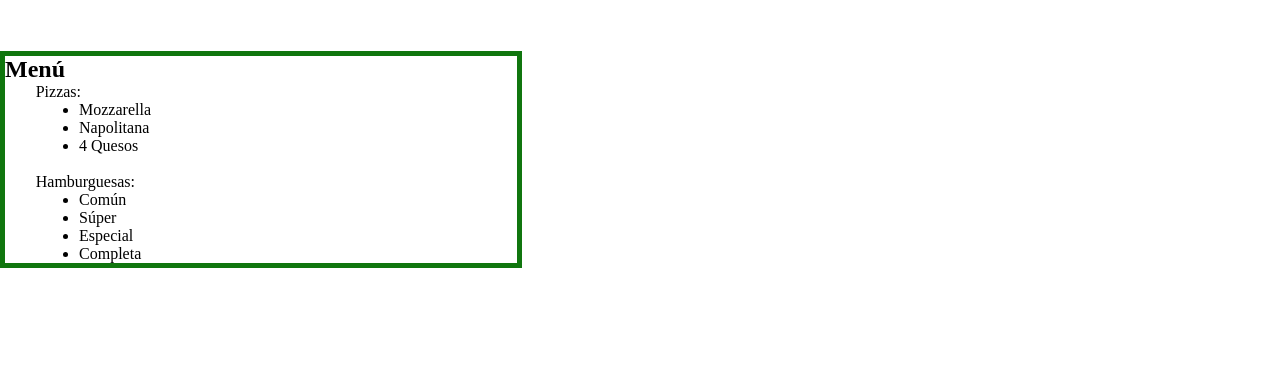
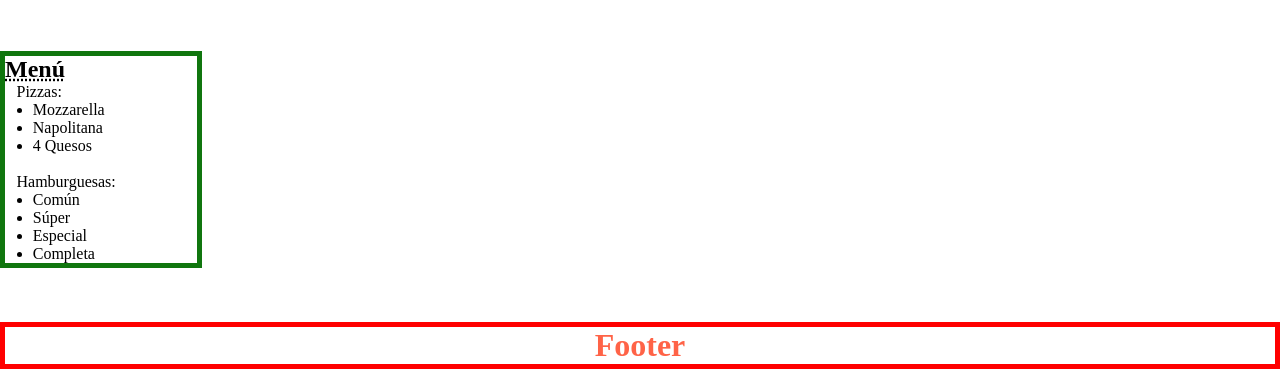
Before and after one commit to LucasMira7/TrabajosPracticos, a plain HTML site: page CLase -3/Etiquetas.html in a window 1280 px wide. Shown: the part 562-931 px from the top of the page. Before the commit the page ends 830 px from the top, so only its background shows below. Drawn offline with Linux system fonts and the light colour scheme.

Commit message:
sigo practicando

```diff
--- a/CLase -3/Etiquetas.html
+++ b/CLase -3/Etiquetas.html
@@ -58,9 +58,11 @@
 
         </fieldset>
     </aside>
-
+    <br>
+    <br>
+    <br>
     <footer class="textocentrado textorojo">
-        <h1></h1>
+        <h1>Footer</h1>
     </footer>
 
 </body>
--- a/CLase -3/style.css
+++ b/CLase -3/style.css
@@ -42,18 +42,25 @@ fieldset>section>article>a:hover{
 /*#####################################################################*/
 
 
-/*##################### Listas ###################*/
+/*##################### Menú ###################*/
 #Menu{
     border: 5px solid rgb(16, 118, 14);
-    width: 40%;
+    width: 15%;
 }
 
 #Menu:hover{
     font-size: xx-large;
+    width: 30%;
 }
+
+#Menu>h1{
+    text-decoration: underline dotted;
+}
+
 aside>fieldset>ul{
     margin-left: 6%;
 }
+
 aside>fieldset>ul>li{
     margin-left: 9%;
 }
@@ -79,3 +86,10 @@ aside>fieldset>ul>li{
     height: 200px;
 }
 /*##############################################*/
+
+
+/*#################### Clases ##################*/
+footer{
+    border: 5px solid red;
+}
+/*##############################################*/
```
